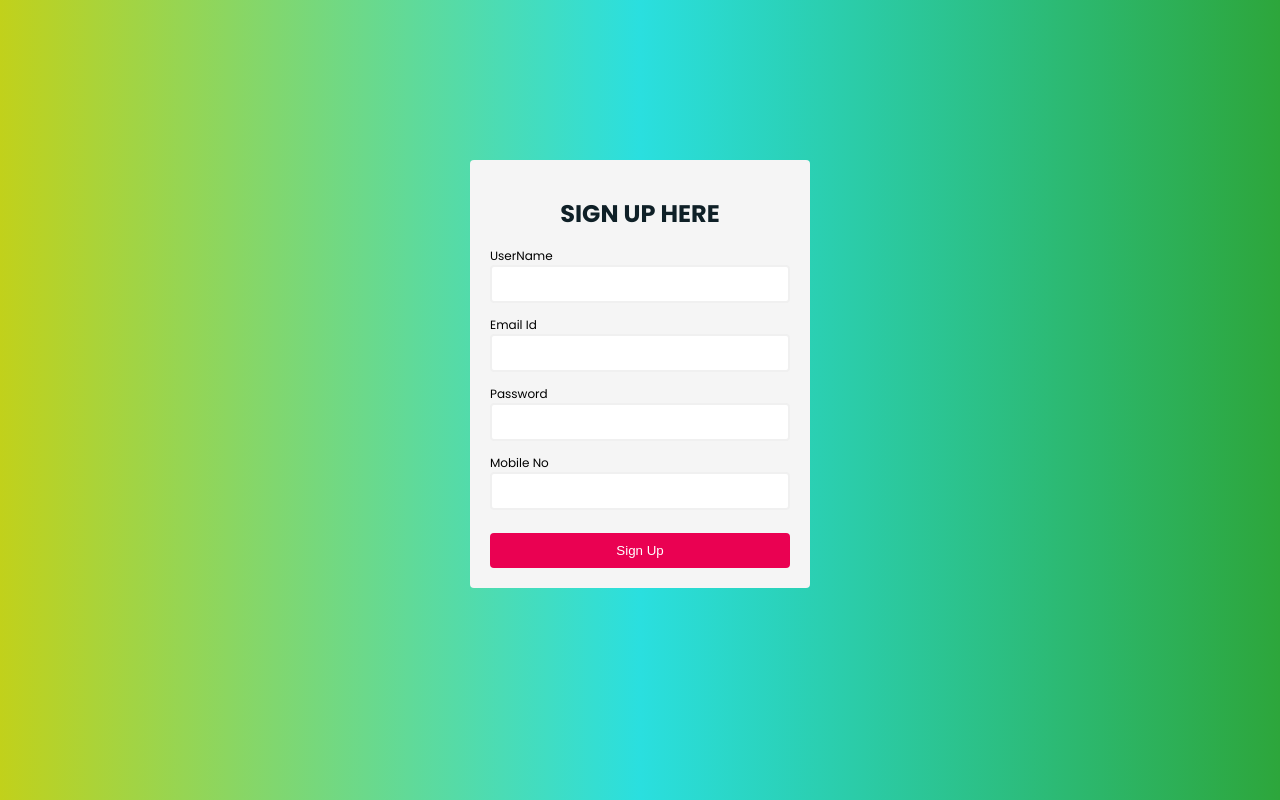
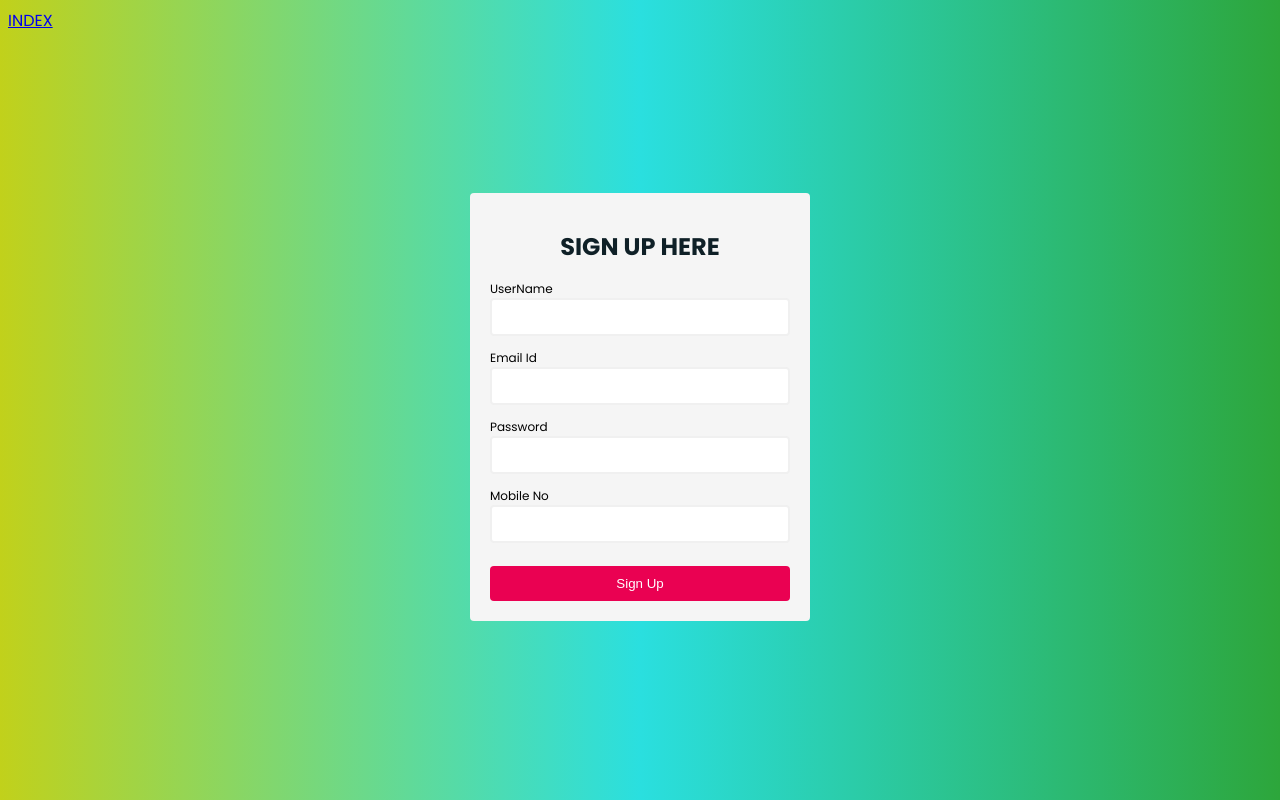
Before and after one commit to MoulishGA/UID, a plain HTML site: page FORM Validation/index.html in a window 1280 px wide. Drawn offline with Linux system fonts and the light colour scheme; files whose address does not match are found by name.

Commit message:
Update index.html

```diff
--- a/FORM Validation/index.html
+++ b/FORM Validation/index.html
@@ -11,6 +11,7 @@
     <script defer src="/Users/moulishga/Desktop/20CYS202 UID/FORM Validation/vaild.js"></script>
 </head>
 <body>
+    <a href="../index.html">INDEX</a>
     <div class="container">
         <form id="form" action="/">
             <h1>SIGN UP HERE</h1>
```
